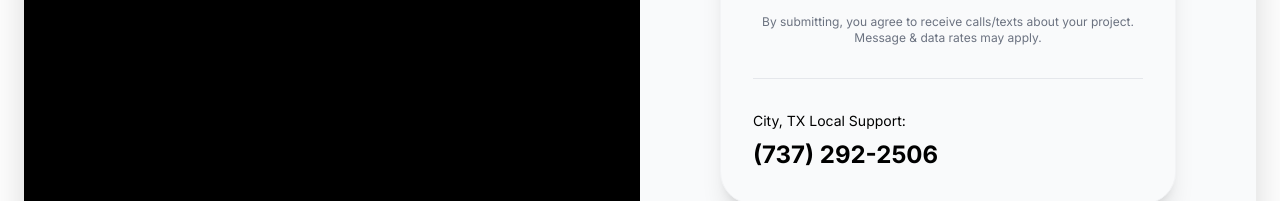
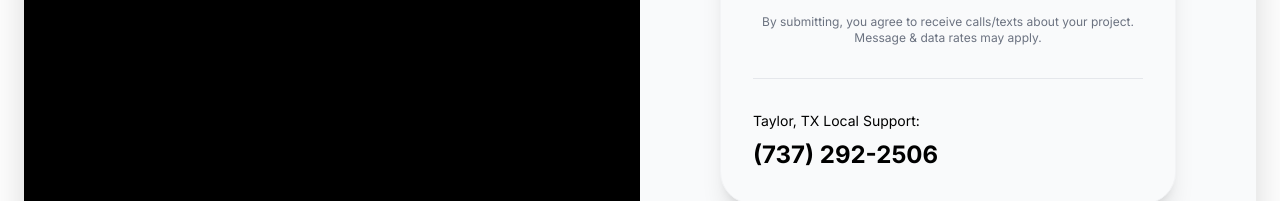
Before and after one commit to jarld180/taylor-tx-concrete-contractor, a React (Vite) app: page / in a window 1280 px wide. Shown: the part 10876-11077 px from the top of the page. Built offline with nearby package versions, Linux system fonts and the light colour scheme; a web font is replaced by a local one.

Commit message:
Fix city name in LeadForm

```diff
--- a/src/components/LeadForm.tsx
+++ b/src/components/LeadForm.tsx
@@ -9,7 +9,7 @@ interface LeadFormProps {
 const LeadForm: React.FC<LeadFormProps> = ({
   title = "Request a Free Quote",
   phone = "(737) 292-2506",
-  city = "City"
+  city = "Taylor"
 }) => {
   const [formData, setFormData] = useState({
     name: '',
```
